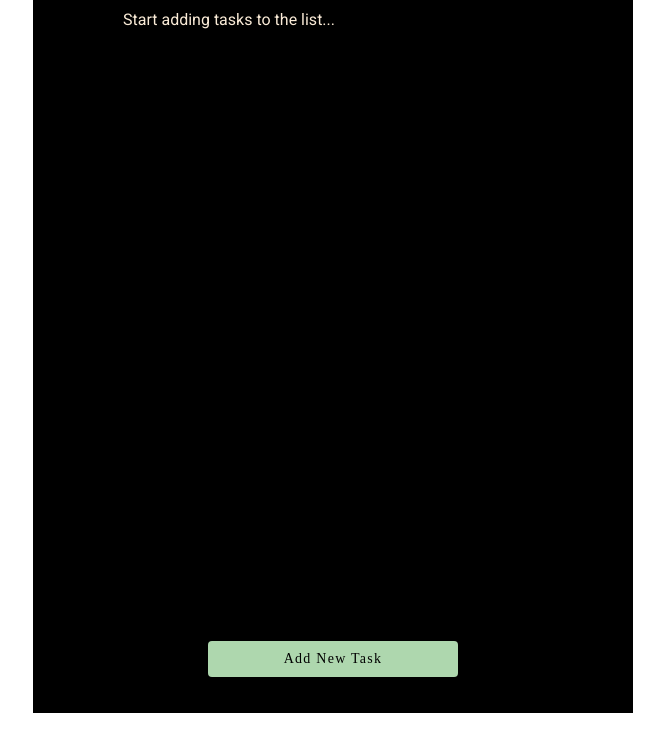
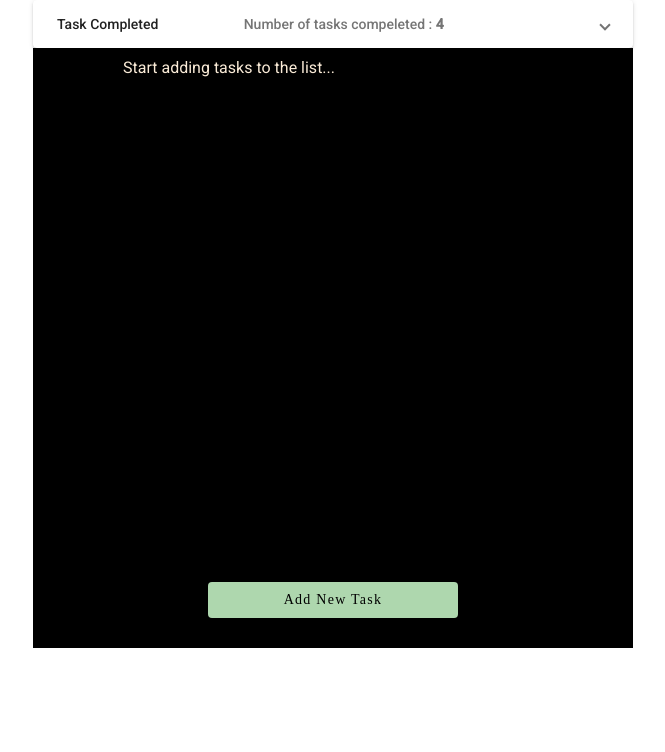
Before and after one commit to Vaibhav1306/VS_TO_DO, an Angular app: page /to-do in a window 1280 px wide. Shown: the top 752 px of the page, without its empty margins (307-972 px from the left). Built offline with nearby package versions, Linux system fonts and the light colour scheme.

Commit message:
Add Task complete sider

```diff
--- a/src/app/to-do-list/to-do-list.component.html
+++ b/src/app/to-do-list/to-do-list.component.html
@@ -1,4 +1,23 @@
 <div class="container">
+  <div class="complete-panel">
+    <mat-accordion>
+      <mat-expansion-panel>
+        <mat-expansion-panel-header>
+          <mat-panel-title> Task Completed </mat-panel-title>
+          <mat-panel-description>
+            Number of tasks compeleted :&nbsp;<strong>4</strong>
+          </mat-panel-description>
+        </mat-expansion-panel-header>
+        <mat-list>
+          <mat-list-item>Item 1</mat-list-item>
+          <mat-divider></mat-divider>
+          <mat-list-item>Item 2</mat-list-item>
+          <mat-divider></mat-divider>
+          <mat-list-item>Item 3</mat-list-item>
+        </mat-list>
+      </mat-expansion-panel>
+    </mat-accordion>
+  </div>
   <div class="to-do-container">
     <div class="list-container">
       <mat-grid-list
@@ -34,7 +53,15 @@
                 <mat-icon>close</mat-icon>
               </button>
               <mat-card-header>
-                <mat-card-title style="font-size: 15px">
+                <mat-card-title
+                  style="
+                    font-size: 15px;
+                    overflow: hidden;
+                    white-space: nowrap;
+                    text-overflow: ellipsis;
+                    width: 80px;
+                  "
+                >
                   {{ card.value.taskName }}
                 </mat-card-title>
                 <mat-card-subtitle style="font-size: 10px">{{
@@ -48,7 +75,13 @@
               </mat-card-content>
               <mat-card-actions>
                 <button mat-button style="font-size: 13px">Done</button>
-                <button mat-button (click)="onEditTask(i)" style="font-size: 13px">Edit</button>
+                <button
+                  mat-button
+                  (click)="onEditTask(i)"
+                  style="font-size: 13px"
+                >
+                  View
+                </button>
               </mat-card-actions>
             </mat-card>
           </mat-grid-tile></ng-template
--- a/src/app/to-do-list/to-do-list.component.scss
+++ b/src/app/to-do-list/to-do-list.component.scss
@@ -1,6 +1,11 @@
 .container {
+  .complete-panel {
+    max-width: 600px;
+    margin: auto;
+  }
+
   .to-do-container {
-    min-height: 713px;
+    min-height: 600px;
     max-width: 600px;
     background-color: #000000;
     margin: auto;
@@ -9,7 +14,7 @@
     position: relative;
 
     .list-container {
-      max-height: 560px;
+      max-height: 400px;
       margin: 10px;
 
       ::-webkit-scrollbar {
@@ -84,16 +89,6 @@
   font-size: 14px;
 }
 
-.example-box:-moz-drag-over {
-  height: 150px;
-  width: 200px;
-  position: relative;
-  .close-icon {
-    position: absolute;
-    left: 75%;
-  }
-}
-
 .cdk-drag-preview {
   box-sizing: border-box;
   border-radius: 4px;
--- a/src/app/to-do-list/to-do-list.component.ts
+++ b/src/app/to-do-list/to-do-list.component.ts
@@ -48,7 +48,7 @@ export class ToDoListComponent implements OnInit {
         return;
       }
       const control1 = this.form.controls.taskList.controls;
-      control1.splice(currentIndex);
+      control1.splice(currentIndex, 1);
     });
   }
 
```
Also changed, not shown: src/app/app.module.ts (+14 -2 lines).
